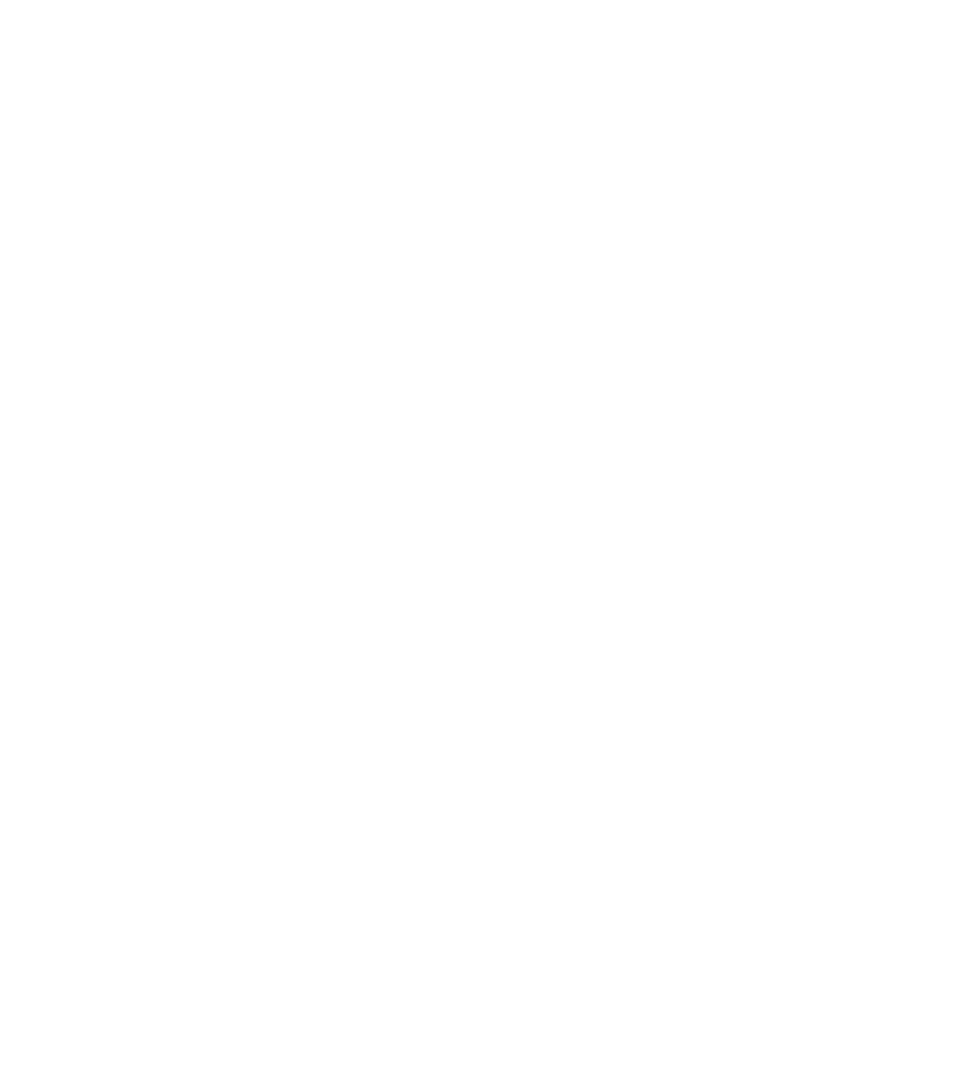
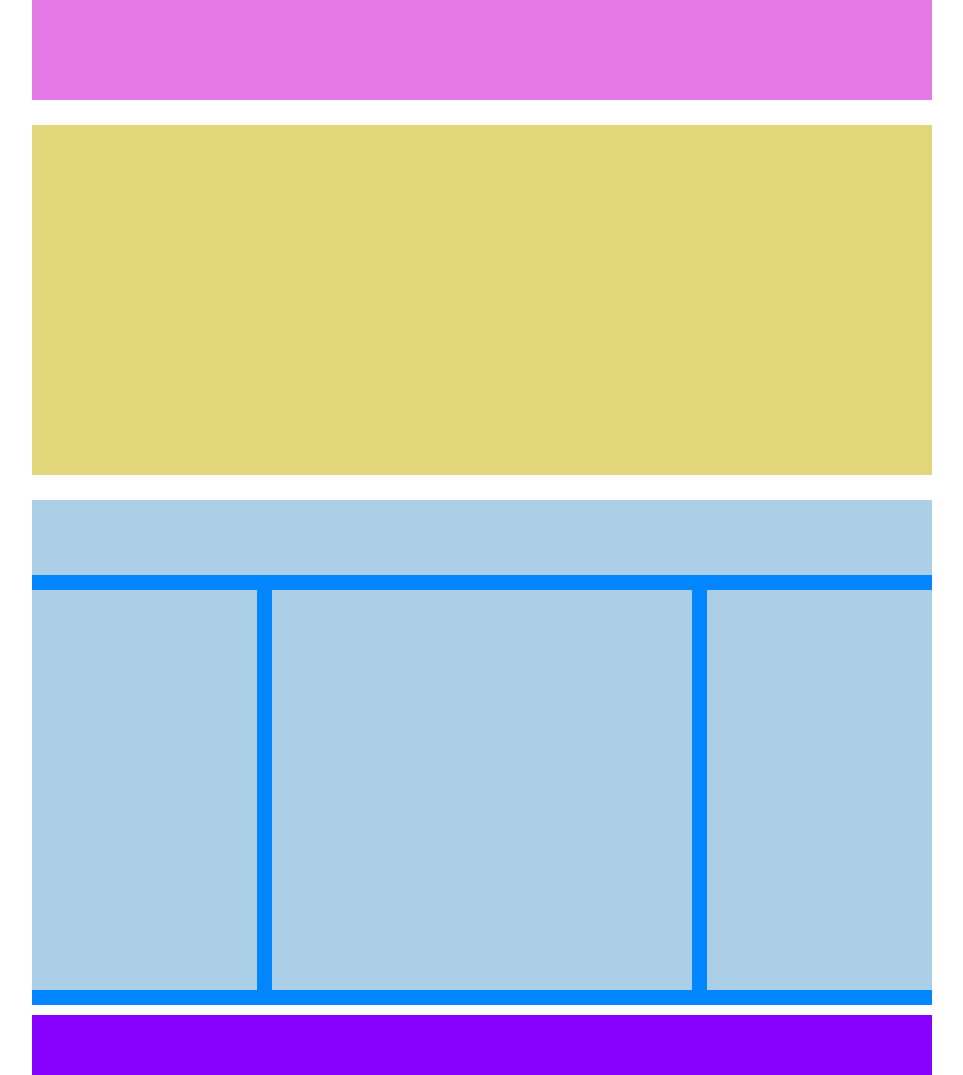
Before and after one commit to cochy98/htmlcss-struttura-wp, a plain HTML site: page index.html in a window 1280 px wide. Shown: the whole page, without its empty margins (158-1121 px from the left). Before the commit the page ends 800 px from the top, so only its background shows below. Drawn offline with Linux system fonts and the light colour scheme.

Commit message:
esercitazione completata con l'utilizzo di float

```diff
--- a/css/style.css
+++ b/css/style.css
@@ -4,3 +4,60 @@
     margin: 0;
     padding: 0;
 }
+
+/* clearfix da applicare per evitare che float faccia collassare gli elementi */
+.clearfix::after{
+    content: "";
+    display: table;
+    clear: both;
+}
+
+.container{
+    /* width: 65%; */
+    max-width: 900px;
+    margin: 0 auto;
+}
+
+header, .jumbotron{
+    width: 100%;
+    margin-bottom: 25px;
+}
+
+header{
+    height: 100px;
+    background-color: #e579e6;
+}
+
+.jumbotron{
+    height: 350px;
+    background-color: #e1d67a;
+}
+
+.main{background-color: #0186ff;}
+.bg-grey{background-color: #abcfe7;}
+.fl-left{float: left;}
+
+.main-header{
+    height: 75px;
+    margin-bottom: 15px;
+}
+
+.main-nav, .main-article{
+    height: 400px;
+}
+
+.main-nav{
+    width: calc(50% / 2);
+}
+
+.main-article{
+    width: calc(50% - 30px);
+    margin: 0 15px 15px;
+}
+
+footer{
+    width: 100%;
+    height: 60px;
+    margin-top: 10px;
+    background-color: #8801fe;
+}
--- a/index.html
+++ b/index.html
@@ -5,18 +5,41 @@
     <meta http-equiv="X-UA-Compatible" content="IE=edge">
     <meta name="viewport" content="width=device-width, initial-scale=1.0">
     <title>Struttura WP</title>
+
+    <link rel="stylesheet" href="css/style.css">
 </head>
 <body>
+    <!-- container con max-with 900px posto al centro pagina -->
+    <div class="container">
         <header>
 
         </header>
 
         <main>
+            <section class="jumbotron">
 
+            </section>
+
+            <!-- section 'main' con classe 'clearfix' per evitare che collassa il main -->
+            <section class="main clearfix">
+
+                <!-- main-header -->
+                <div class="main-header bg-grey"></div>
+
+                <!-- main-nav 1 -->
+                <div class="main-nav bg-grey fl-left"></div>
+
+                <!-- main-article -->
+                <div class="main-article bg-grey fl-left"></div>
+
+                <!-- main-nav 2 -->
+                <div class="main-nav bg-grey fl-left"></div>
+            </section>
         </main>
 
         <footer>
 
         </footer>
+    </div>
 </body>
 </html>
```
Lines whose indentation alone changed are shown as unchanged.
